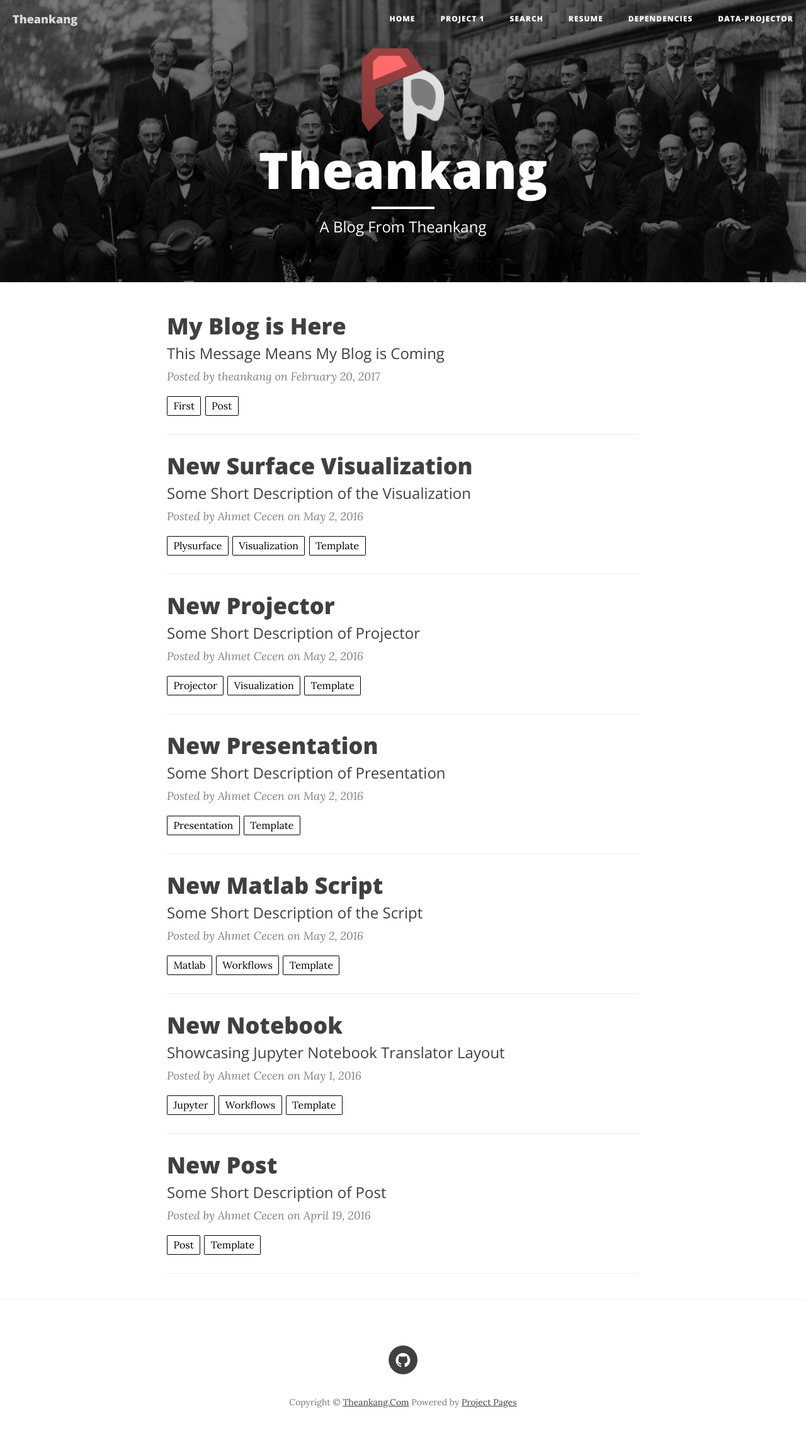
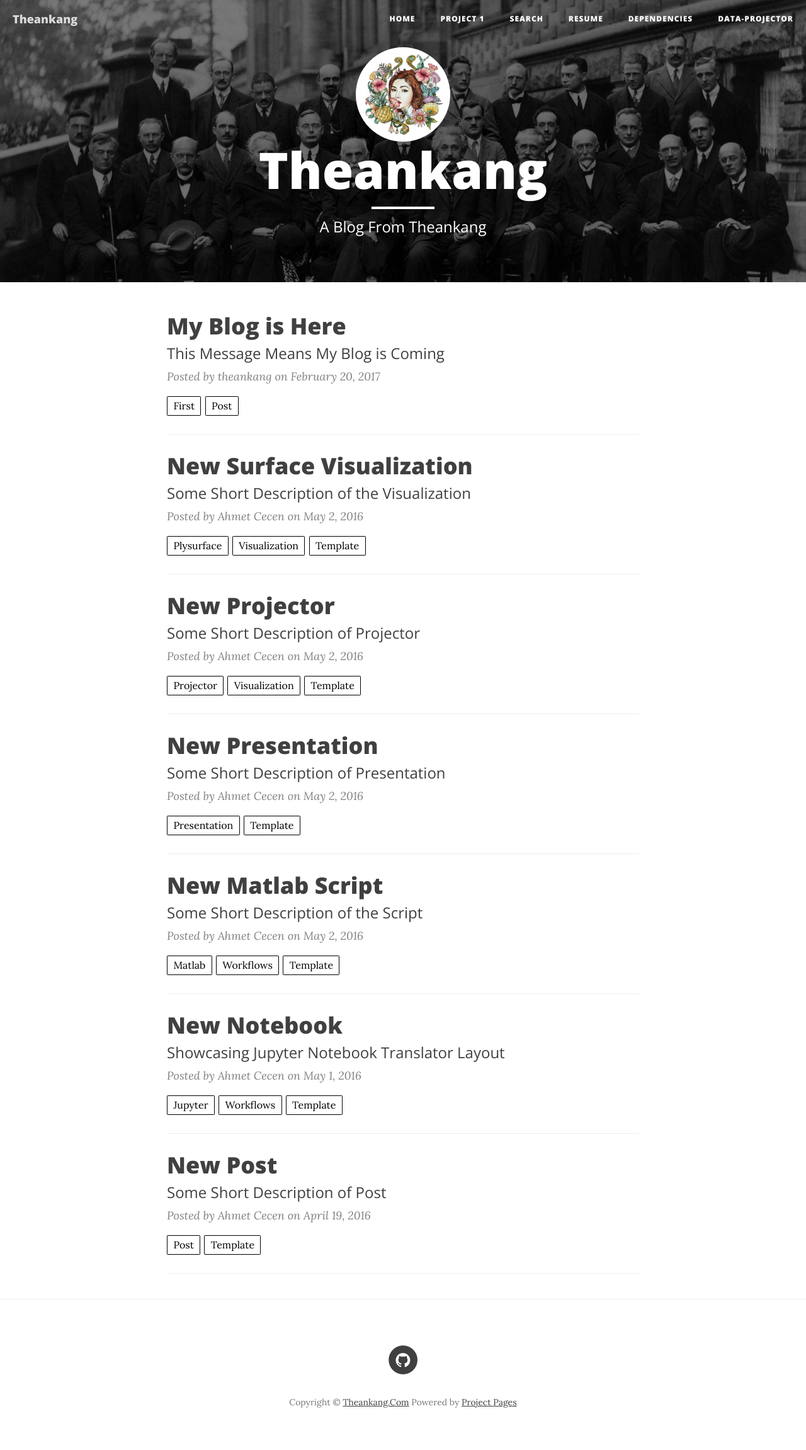
Before and after one commit to theankang/theankang.github.com, a Jekyll site: the page built from index.html, in a window 1280 px wide. Shown: the whole page at 63% size. Built offline with Jekyll 4.4.1, drawn with Linux system fonts in a browser that asks for light colours; nearby versions of some CDN libraries; the list of posts is cut into pages by our own code.

Commit message:
2017-2-20 11:39:39

```diff
--- a/_config.yml
+++ b/_config.yml
@@ -10,7 +10,8 @@ url: "http://theankang.com/"
 baseurl: "/theankang.github.com"
 header-img: img/home-bg.jpg
 headercolor: "#FFFFFF"
-logo: /theankang.github.com/img/logos/Project-Pages-New-Logo-Inverted.png
+logo: /theankang.github.com/img/logos/HYUNA.jpg
+# logo: /theankang.github.com/img/logos/Project-Pages-New-Logo-Inverted.png
 
 # Tertiary Parameters
 github_username:  theankang
--- a/_layouts/page.html
+++ b/_layouts/page.html
@@ -10,7 +10,8 @@ layout: default
                 <div class="site-heading" style="padding: 75px 0">
 					{% if page.url == '/' %}
 					{% if site.logo %}
-					<img src= "{{ site.logo }}" style="height: 150px">
+					<!--<img src= "{{ site.logo }}" style="height: 150px">-->
+                    <img src= "{{ site.logo }}" style="width:150px; height:150px; border-radius:50%; overflow:hidden;">
 					{% endif %}
 					{% else %}{% endif %}
                     <h1>{% if page.title %}{{ page.title }}{% else %}{{ site.title }}{% endif %}</h1>
```
Also changed, not shown: img/logos/HYUNA.jpg (added).
